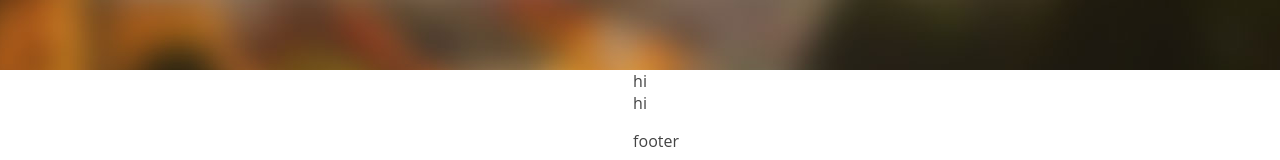
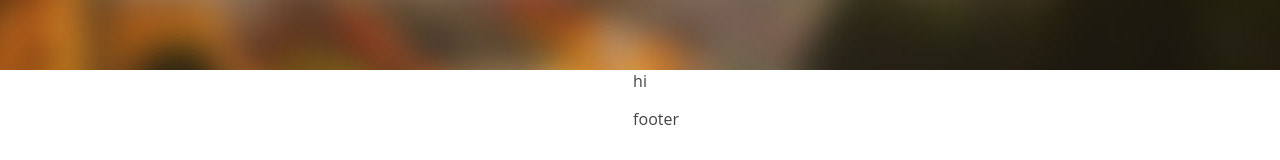
Before and after one commit to parabolabam/maxim_clone, a Vue app: page / in a window 1280 px wide. Shown: the part 3446-3606 px from the top of the page. Built offline with nearby package versions, Linux system fonts and the light colour scheme.

Commit message:
our blog block added

```diff
--- a/src/components/MainSection/MainSection.vue
+++ b/src/components/MainSection/MainSection.vue
@@ -19,7 +19,7 @@
       <RocketBlock />
     </ContentBlock>
     <ContentBlock>
-      hi
+      <OurBlog />
     </ContentBlock>
     <ContentBlock>
       hi
@@ -34,6 +34,7 @@ import QuotationBlock from '@/components/MainSection/components/QuotationBlock'
 import WhoWeAreBlock from '@/components/MainSection/components/WhoWeAreBlock'
 import Services from '@/components/MainSection/components/Services'
 import RocketBlock from '@/components/MainSection/components/RocketBlock'
+import OurBlog from '@/components/MainSection/components/OurBlog'
 
 export default {
   name: 'mainSection',
@@ -43,7 +44,8 @@ export default {
     QuotationBlock,
     WhoWeAreBlock,
     Services,
-    RocketBlock
+    RocketBlock,
+    OurBlog
   }
 }
 </script>
--- /dev/null
+++ b/src/components/MainSection/components/OurBlog.vue
@@ -0,0 +1,17 @@
+<template>
+  <div class="our-blog-block">
+
+  </div>
+</template>
+
+<script>
+
+export default {
+  name: 'our-blog-block'
+
+}
+</script>
+
+<style lang="scss" scoped>
+
+</style>
```
